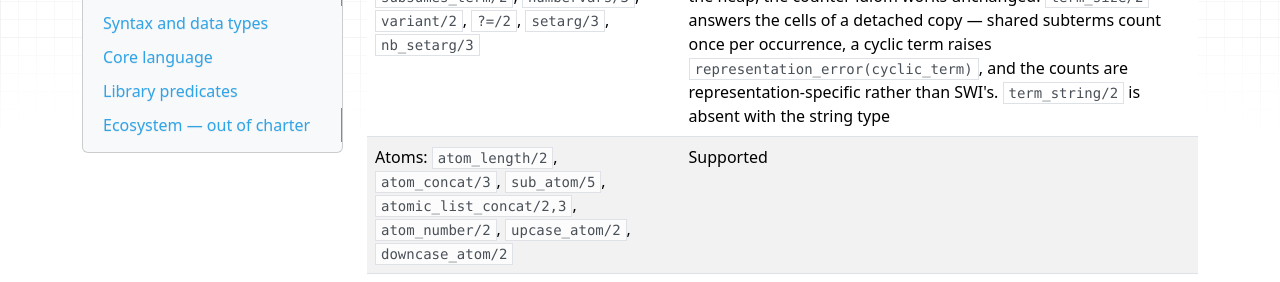
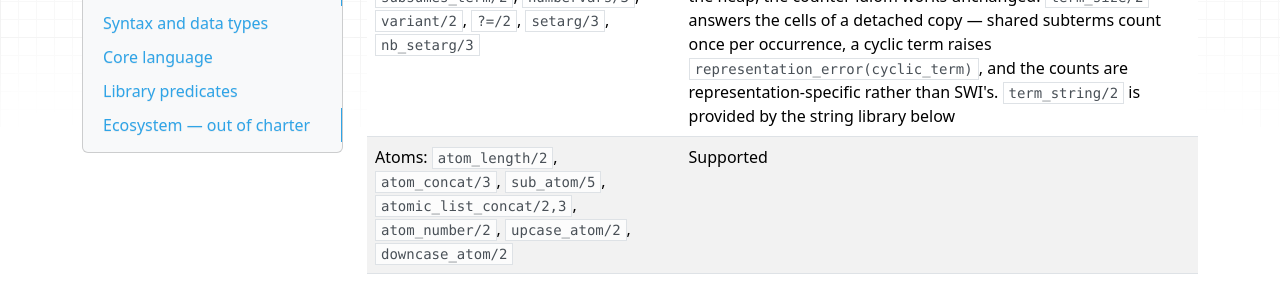
Before and after one commit to kidoz/dotprolog, an MkDocs documentation site: the page built from docs/reference/swi-compatibility.md, in a window 1280 px wide and 900 px high, scrolled down 4277 px. Shown: the part 179-461 px from the top of the window. Built offline with MkDocs 1.6.1, drawn with Linux system fonts in a browser that asks for light colours; nearby versions of some CDN libraries.

Commit message:
Drop the stale string-type absence notes from the compatibility pages

```diff
--- a/docs/reference/swi-compatibility.md
+++ b/docs/reference/swi-compatibility.md
@@ -60,7 +60,7 @@ a corpus of ledger goals against SWI-Prolog itself and asserts the outputs agree
 | Arithmetic helpers: `between/3`, `succ/2`, `plus/3` | Supported, including `between/3` with an `inf`/`infinite` upper bound |
 | Formatting: `format/1,2,3` with column stops, `tab/1,2` | Supported for the directive set in the language guide, including radix `~r`/`~R`, `~W` (write_term options), and `~@` (a goal whose output is inserted in place; its failure or ball still emits the preceding text, as SWI's streaming does). Divergence: every `~@` goal runs before the surrounding text is written, so interleaving with *other* streams can differ. `format/3` writes to `atom(A)`, `codes(C)`, `chars(C)`, or a stream |
 | Term text: `term_to_atom/2`, `atom_to_term/3`, `read_term_from_atom/3`, `with_output_to/2` | Supported, with `atom`, `codes`, `chars`, and `string` sinks |
-| Terms: `copy_term/2`, `term_variables/2`, `subsumes_term/2`, `numbervars/3`, `variant/2`, `?=/2`, `setarg/3`, `nb_setarg/3` | Supported. `nb_setarg/3` accepts atomic replacement values only — a compound copy would dangle once backtracking truncates the heap; the counter idiom works unchanged. `term_size/2` answers the cells of a detached copy — shared subterms count once per occurrence, a cyclic term raises `representation_error(cyclic_term)`, and the counts are representation-specific rather than SWI's. `term_string/2` is absent with the string type |
+| Terms: `copy_term/2`, `term_variables/2`, `subsumes_term/2`, `numbervars/3`, `variant/2`, `?=/2`, `setarg/3`, `nb_setarg/3` | Supported. `nb_setarg/3` accepts atomic replacement values only — a compound copy would dangle once backtracking truncates the heap; the counter idiom works unchanged. `term_size/2` answers the cells of a detached copy — shared subterms count once per occurrence, a cyclic term raises `representation_error(cyclic_term)`, and the counts are representation-specific rather than SWI's. `term_string/2` is provided by the string library below |
 | Atoms: `atom_length/2`, `atom_concat/3`, `sub_atom/5`, `atomic_list_concat/2,3`, `atom_number/2`, `upcase_atom/2`, `downcase_atom/2` | Supported |
 | String library | Supported: `string/1`, `string_length/2`, `string_concat/3` (with split enumeration), `atom_string/2`, `string_to_atom/2`, `string_chars/2`, `string_codes/2`, `number_string/2`, `term_string/2`, `sub_string/5`, `split_string/4`, `string_code/3`, `string_lower/2`, `string_upper/2`, plus `string(S)` sinks for `format/3` and `with_output_to/2` and `~s` accepting strings. Text inputs are strings, atoms, and numbers uniformly — SWI additionally accepts code and char lists in some positions and rejects atoms in others (`number_string/2`); `term_string/2` writes the canonical spelling like `term_to_atom/2`. The atom predicates deliberately keep ISO's `type_error(atom, …)` for strings — SWI's text-generic loosening is a deferred phase |
 | `char_type/2`, `code_type/2` | Supported for the common type set, including enumeration of an unbound character in code order (the type must be bound). Characters are UTF-16 code units, so enumeration covers the BMP and counts for Unicode-wide classes can differ from SWI's full-codepoint ranges; ASCII-scoped classes such as `digit/1` agree. The counterintuitive SWI direction of `to_upper/1` and `to_lower/1` (a bound character answers its lowercase and uppercase respectively) is preserved, verified against SWI 10 |
```
Also changed, not shown: COMPATIBILITY.md (+1 -2 lines).
